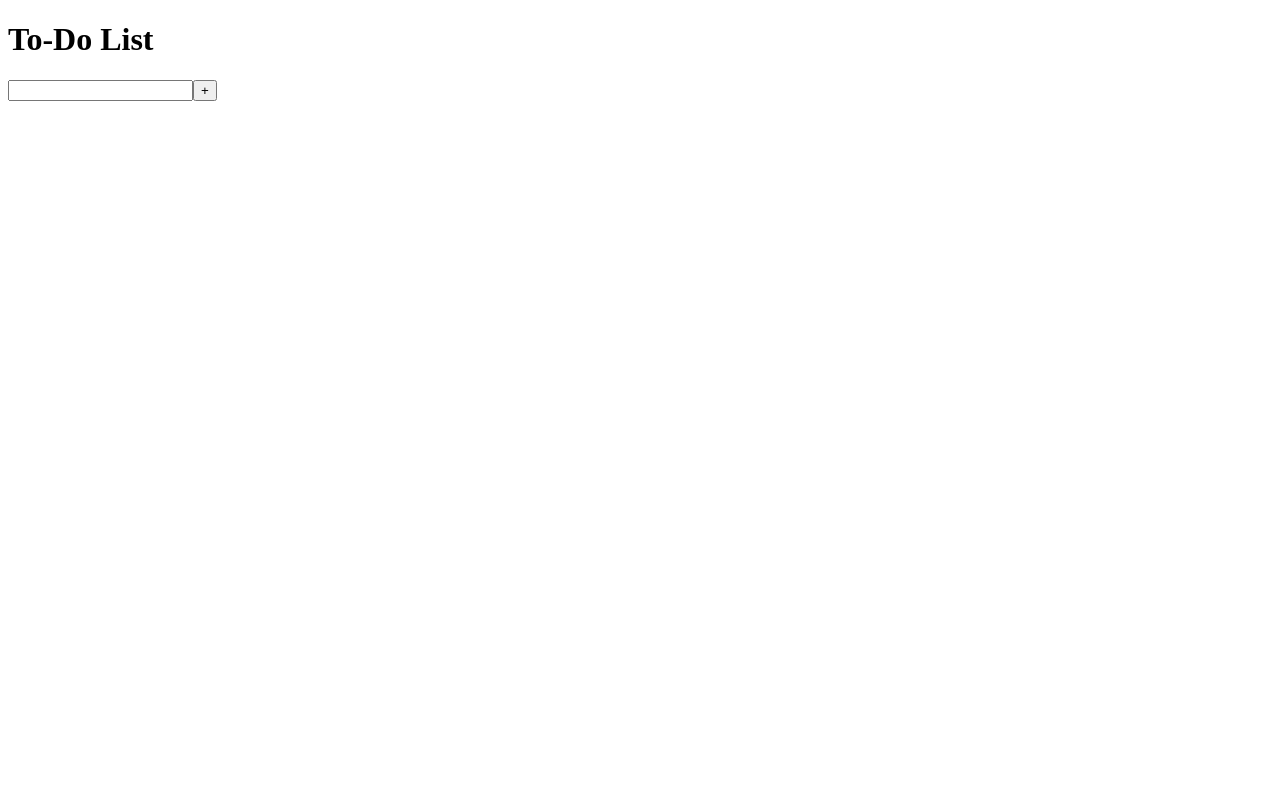
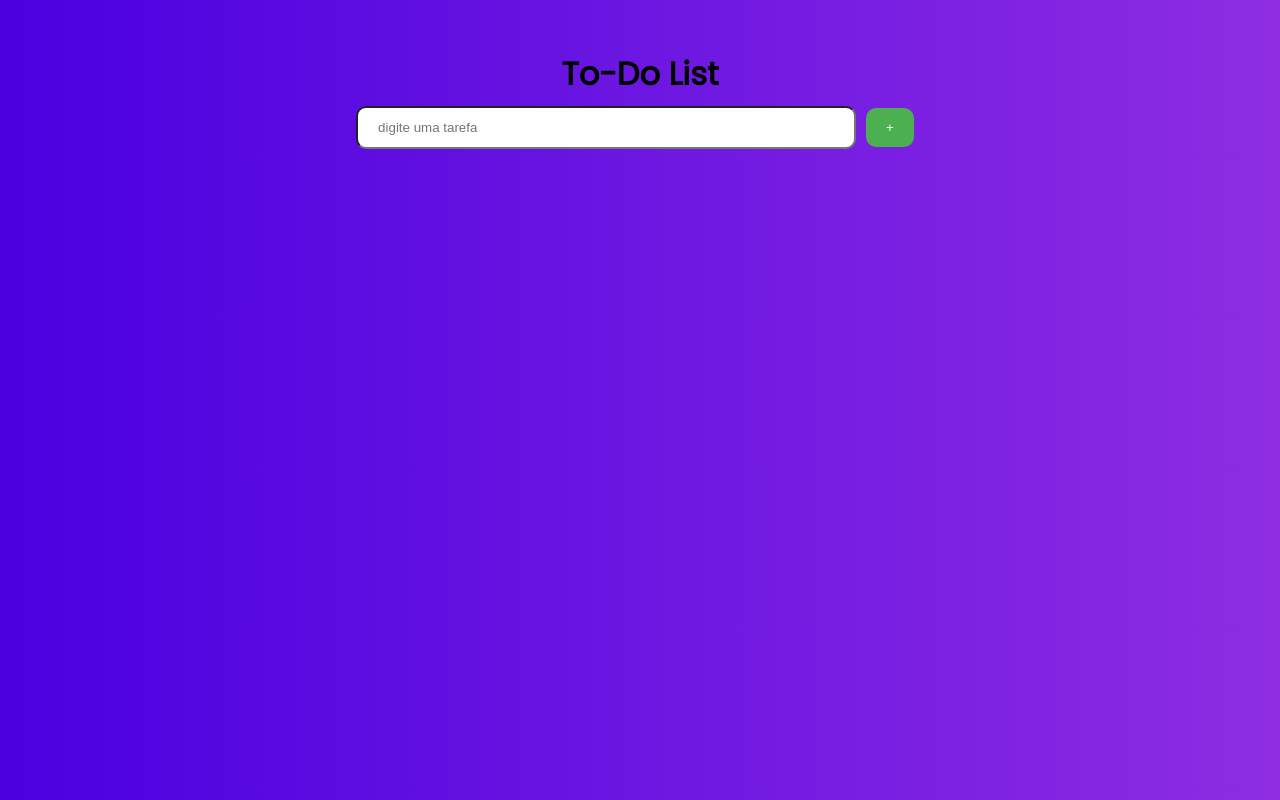
Before and after one commit to Alfredo-Neto/vue-todo-app, a Vue app: page / in a window 1280 px wide. Built offline with nearby package versions, Linux system fonts and the light colour scheme.

Commit message:
added some styling

```diff
--- a/src/App.vue
+++ b/src/App.vue
@@ -1,6 +1,6 @@
 <template>
   <div id="app">
-    <h1>To-Do List</h1>
+      <h1>To-Do List</h1>
       <new-task :tasks="tasks" @addTaskEvent="addTask" />
       <Tasks :tasks="tasks" @persistEvent="persistTask"/>
   </div>
@@ -36,7 +36,6 @@ export default {
       }
       this.tasks.unshift({name: taskName, pending: true});
       this.persistTask()
-      console.log(this.tasks);
     },
     persistTask(){
       const parsedTasks = JSON.stringify(this.tasks)
@@ -47,5 +46,71 @@ export default {
 </script>
 
 <style>
+@import url('https://fonts.googleapis.com/css2?family=Poppins&display=swap');
+
+* {
+  box-sizing: border-box;
+  margin: 0;
+  padding: 0;
+}
+
+body {
+  background: #8E2DE2;  /* fallback for old browsers */
+  background: -webkit-linear-gradient(to right, #4A00E0, #8E2DE2);  /* Chrome 10-25, Safari 5.1-6 */
+  background: linear-gradient(to right, #4A00E0, #8E2DE2); /* W3C, IE 10+/ Edge, Firefox 16+, Chrome 26+, Opera 12+, Safari 7+ */
+  font-family: 'Poppins', sans-serif;
+}
+
+#app {
+  display: flex;
+  justify-content: center;
+  align-items: center;
+  flex-direction: column;
+  margin-top: 50px;
+}
+
+input[type=text] {
+  width: 500px;
+  padding: 12px 20px;
+  outline: none;
+  border-radius: 10px;
+}
+
+input[type=text]:focus {
+    outline:none;
+    border-color:#4A00E0;
+    box-shadow:0 0 10px #8E2DE2;
+}
+
+.tasks input {
+  position: absolute;
+  right: 10px;
+  top: 7px;
+  cursor: pointer;
+}
+
+button {
+  background-color: #4CAF50; /* Green */
+  border: none;
+  color: white;
+  padding: 12px 20px;
+  text-align: center;
+  text-decoration: none;
+  margin: 10px;
+  transition-duration: 0.4s;
+  border-radius: 10px;
+  cursor: pointer;
+}
+
+button:hover {
+  box-shadow: 0 12px 16px 0 rgba(0,0,0,0.24), 0 17px 50px 0 rgba(0,0,0,0.19);
+  background-color: #47a54a;
+}
+
+a {
+  position: absolute;
+  right: -60px;
+  cursor: pointer;
+}
 
 </style>
--- a/src/components/NewTask.vue
+++ b/src/components/NewTask.vue
@@ -1,6 +1,6 @@
 <template>
   <form>
-    <input type="text" v-model="name" @keydown.enter.prevent="updateTasksEvent">
+    <input type="text" v-model="name" @keydown.enter.prevent="updateTasksEvent" placeholder="digite uma tarefa">
     <button type="button" @click="updateTasksEvent">+</button>
   </form>
 </template>
--- a/src/components/Task.vue
+++ b/src/components/Task.vue
@@ -1,8 +1,8 @@
 <template>
-  <div>
+  <div class="task">
     <p>{{ task.name }}</p>
-    <button type="button" @click="removeEvent">Remover</button>
-    <input type="checkbox" @click="pendingEvent" :checked="task.pending">
+    <a type="button" @click="removeEvent">x</a>
+    <input type="checkbox" @click="pendingEvent" :checked="!task.pending">
   </div>
 </template>
 
@@ -24,5 +24,11 @@ export default {
 
 <!-- Add "scoped" attribute to limit CSS to this component only -->
 <style scoped>
+.task {
+  display: flex;
+  justify-content: space-between;
+  width: 100%;
+  position: relative;
+}
 
 </style>
--- a/src/components/Tasks.vue
+++ b/src/components/Tasks.vue
@@ -29,9 +29,6 @@ export default {
     togglePending(task){
       this.tasks[task]['pending'] = !this.tasks[task]['pending']
       this.persistEvent()
-
-      console.log(`Mudou para: ${this.tasks[task]['pending']}`)
-      console.log(this.tasks[task])
     },
     persistEvent(){
       this.$emit('persistEvent', this.tasks)
@@ -45,4 +42,18 @@ export default {
 ul {
   list-style-type: none;
 }
+
+li {
+  box-shadow: 0 4px 8px 0 rgba(0,0,0,0.2);
+  transition: 0.3s;
+  border-radius: 5px;
+  width: 700px;
+  padding: 25px 100px;
+  margin: 20px 0;
+  background-color: rgba(238, 238, 238, 0.212);
+}
+
+li:hover {
+  box-shadow: 0 8px 16px 0 rgba(0,0,0,0.2);
+}
 </style>
```
